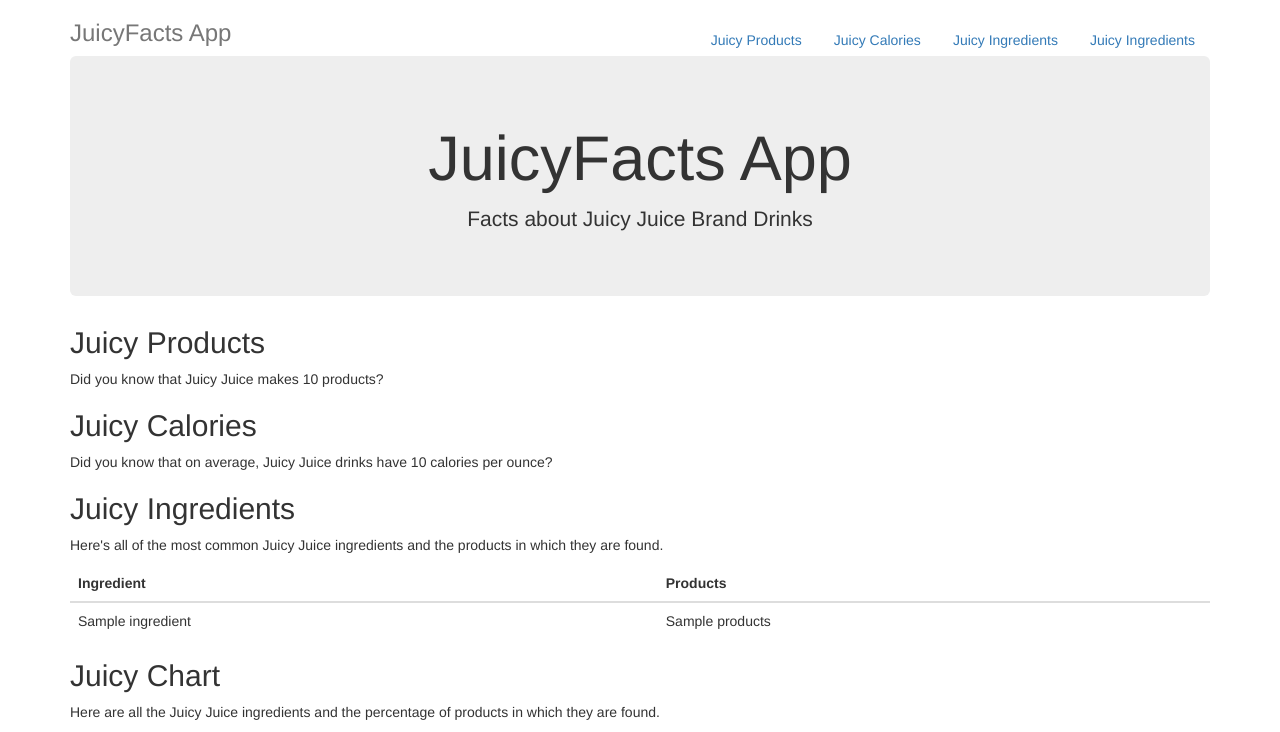
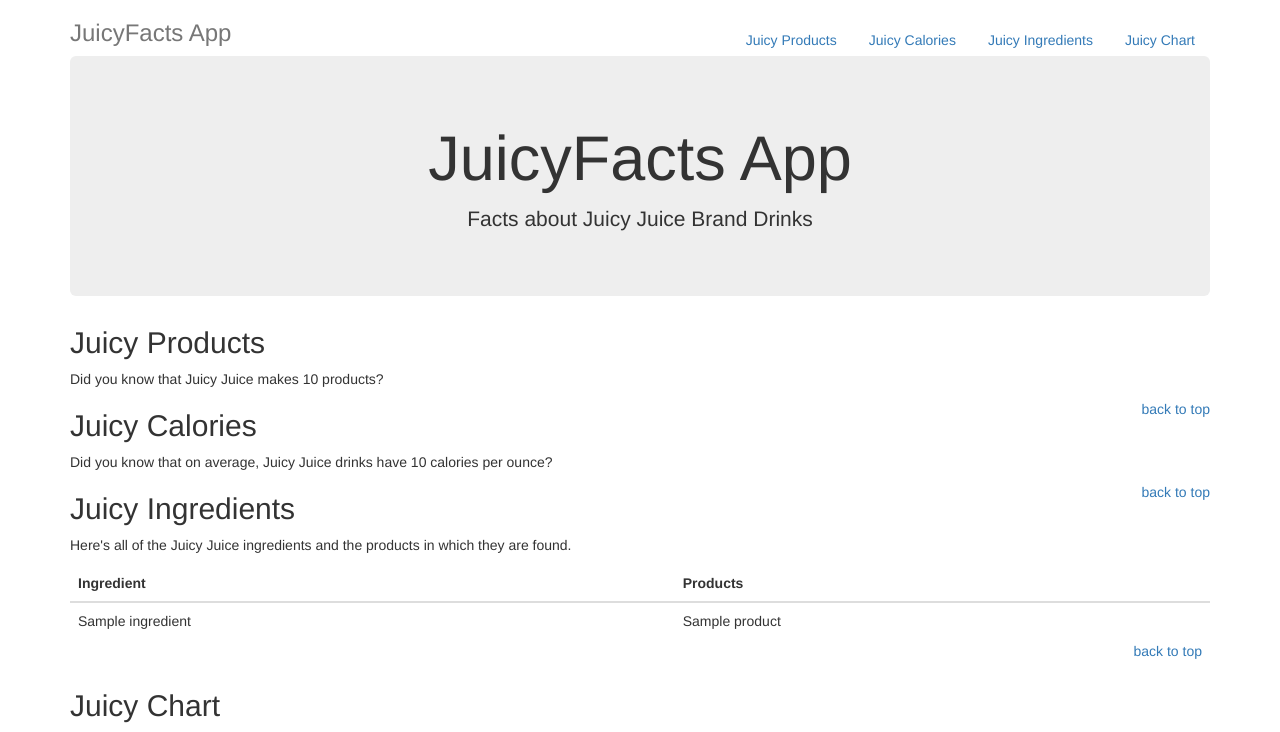
Before and after one commit to wocaldwell/juicy-project, a Flask app: template templates/index.html in a window 1280 px wide; the page is wider, and only the part inside the window is pictured. Shown: the top 732 px of that part. Run offline with Flask 2, Linux system fonts and the light colour scheme; the template is opened without the code that fills it: most values are stand-ins (such as "Sample title", 1, 10 or a date in 2020); some libraries are stand-ins or nearby versions.

Commit message:
cleaned up index.html

```diff
--- a/app.py
+++ b/app.py
@@ -46,12 +46,6 @@
     chart_values = ingredient_frequency.values()
 
     return render_template("index.html", juicy_total_products = juicy_total_products, average_calories_per_ounce = round(juicy_average_calories_per_ounce["average"], 2), juicy_ingredients = juicy_ingredients, values=chart_values, labels=chart_labels)
-
-@app.route("/chart")
-def chart():
-    labels = [1,2,3,4,5,6,7,8]
-    values = [10,9,8,7,6,4,7,8]
-    return render_template('chart.html', values=values, labels=labels)
 
 def get_all_products_by_brand_id(brand_id):
     '''
--- a/static/main.css
+++ b/static/main.css
@@ -1,3 +1,4 @@
+/* make chart responsive */
 .chartContainer {
   position: relative;
   margin: auto;
--- a/templates/index.html
+++ b/templates/index.html
@@ -8,7 +8,7 @@
 </head>
 <body>
     <div class="container">
-        <div class="header">
+        <div id="nav" class="header">
             <nav>
                 <ul class="nav nav-pills pull-right">
                     <li role="presentation" class=""><a href="#products">Juicy Products</a>
@@ -16,7 +16,7 @@
                     <li role="presentation"><a href="#calories">Juicy Calories</a>
                     </li>
                     <li role="presentation"><a href="#ingredients">Juicy Ingredients</a>
-                    <li role="presentation"><a href="#chartHeader">Juicy Ingredients</a>
+                    <li role="presentation"><a href="#chartHeader">Juicy Chart</a>
                     </li>
                 </ul>
             </nav>
@@ -28,10 +28,12 @@
         </div>
         <h2 id="products">Juicy Products</h2>
             <p>Did you know that Juicy Juice makes {{juicy_total_products}} products?</p>
+            <a class="pull-right" href="#nav">back to top</a>
         <h2 id="calories">Juicy Calories</h2>
             <p>Did you know that on average, Juicy Juice drinks have {{average_calories_per_ounce}} calories per ounce?</p>
+            <a class="pull-right" href="#nav">back to top</a>
         <h2 id="ingredients">Juicy Ingredients</h2>
-            <p>Here's all of the most common Juicy Juice ingredients and the products in which they are found.</p>
+            <p>Here's all of the Juicy Juice ingredients and the products in which they are found.</p>
             <table class="table table-inverse">
                 <thead>
                     <th>Ingredient</th>
@@ -41,7 +43,12 @@
                     {% for ingredient, products in juicy_ingredients.items()%}
                     <tr>
                         <td>{{ingredient}}</td>
-                        <td>{{products}}</td>
+                        <td>
+                            {% for product in products%}
+                            <p>{{product}}</p>
+                            {% endfor %}
+                            <a class="pull-right" href="#nav">back to top</a>
+                        </td>
                     </tr>
                     {% endfor %}
                 </tbody>
@@ -51,12 +58,14 @@
             <div class="chartContainer">
                 <canvas id="chart"></canvas>
             </div>
+
         <footer class="footer row">
             <div class="col-xs-9">
                 <p>&copy; JuciyFacts 2017</p>
             </div>
             <div class="col-xs-3">
-                <a href="http://www.nutritionix.com/api"><img src="https://d2eawub7utcl6.cloudfront.net/images/poweredby_nutritionix_api.png" alt="powered by nutritionix"></a>
+                <a class="pull-right" href="#nav">back to top</a>
+                <a class="pull-right" href="http://www.nutritionix.com/api"><img src="https://d2eawub7utcl6.cloudfront.net/images/poweredby_nutritionix_api.png" alt="powered by nutritionix"></a>
             </div>
         </footer>
     </div>
@@ -70,7 +79,7 @@
             ],
             datasets : [
                 {
-                    fillColor: "rgba(151,187,205,0.2)",
+                    fillColor: "rgba(251, 89, 140,0.2)",
                     strokeColor: "rgba(151,187,205,1)",
                     pointColor: "rgba(151,187,205,1)",
                     data : [
@@ -83,12 +92,12 @@
         }
 
         // get bar chart canvas
-        var mychart = document.getElementById("chart").getContext("2d");
+        var juicyChart = document.getElementById("chart").getContext("2d");
 
         steps = 10
         max = 100
         // draw bar chart
-        new Chart(mychart).Bar(barData, {
+        new Chart(juicyChart).Bar(barData, {
             scaleOverride: true,
             scaleSteps: steps,
             scaleStepWidth: Math.ceil(max / steps),
@@ -102,7 +111,5 @@
             maintainAspectRatio: false
         });
     </script>
-
-    <!--<script src="https://maxcdn.bootstrapcdn.com/bootstrap/3.3.7/js/bootstrap.min.js" integrity="sha384-Tc5IQib027qvyjSMfHjOMaLkfuWVxZxUPnCJA7l2mCWNIpG9mGCD8wGNIcPD7Txa" crossorigin="anonymous"></script> -->
 </body>
 </html>
```
